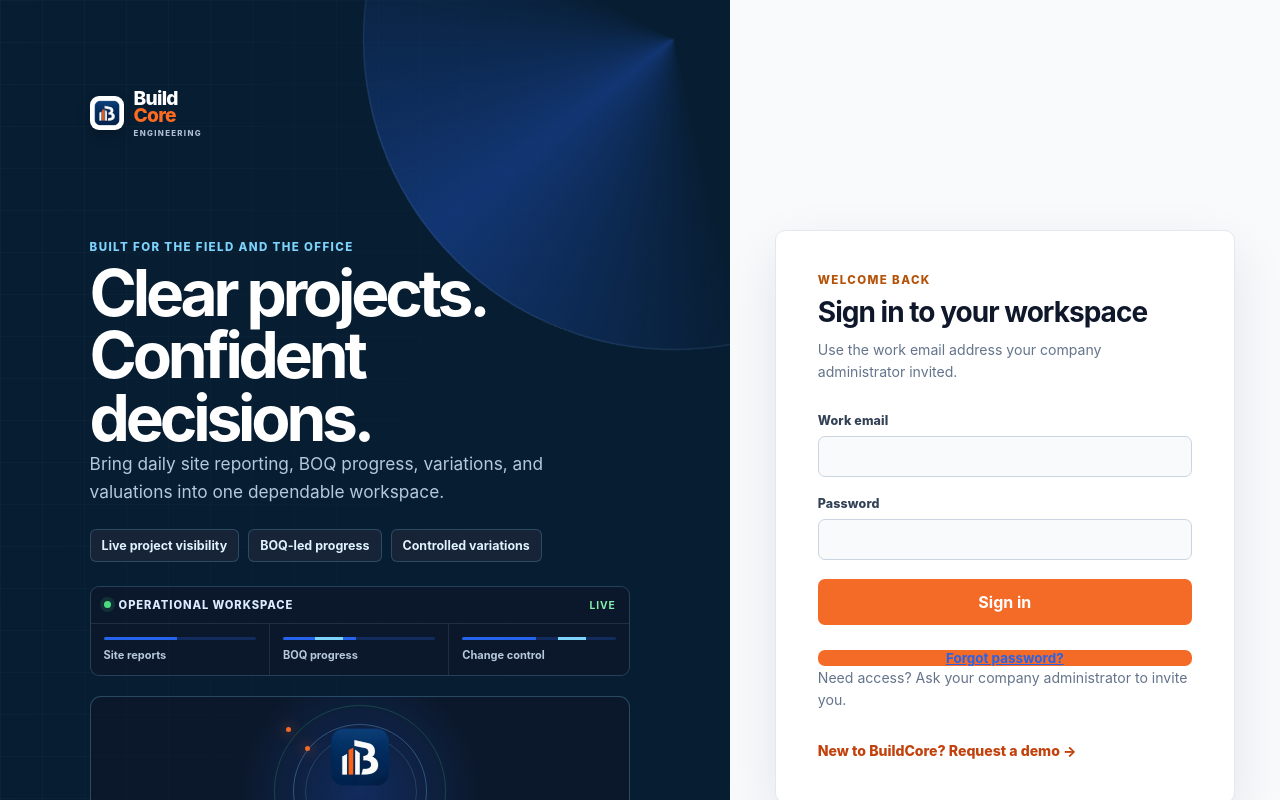
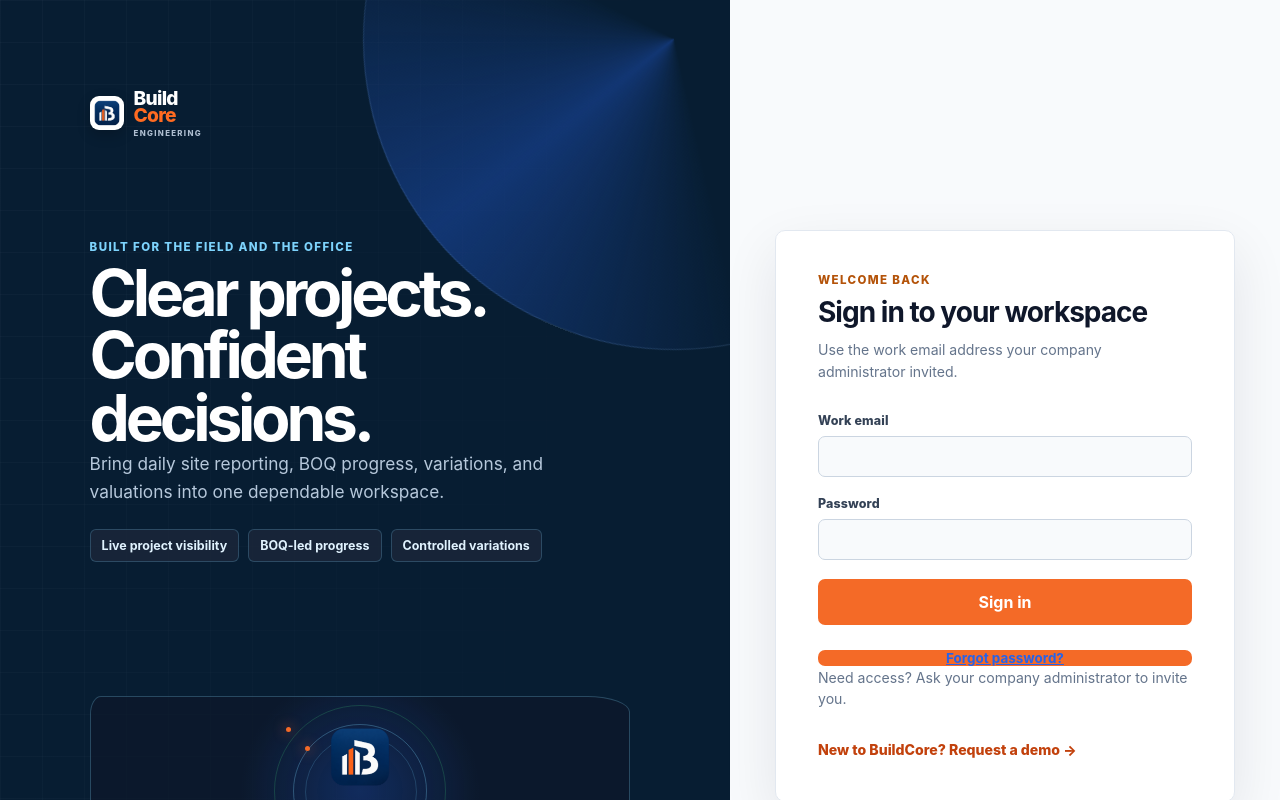
Before and after one commit to powerEjike/engplatform2, a Next.js app in the folder apps/web/: page /login in a window 1280 px wide. Shown: the top 800 px of the page. Built offline with nearby package versions, Linux system fonts and the light colour scheme; no server answers.

Commit message:
feat: add morph transition to sign in

```diff
--- a/apps/web/src/app/globals.css
+++ b/apps/web/src/app/globals.css
@@ -1136,3 +1136,28 @@ body { background: var(--bc-bg); color: var(--bc-navy); }
 @keyframes demo-orbit { to { transform: rotate(360deg); } }
 @media (prefers-reduced-motion: reduce) { .demo-introduction::after { animation: none; } }
 @media (max-width: 800px) { .demo-introduction { background-size: 28px 28px; } .demo-introduction::after { height: 270px; right: -110px; top: -130px; width: 270px; } }
+
+/* A short morph-in makes the sign-in surface feel alive without delaying access. */
+.login-intro-content { animation: login-content-reveal .7s cubic-bezier(.2, .9, .25, 1) both; }
+.login-panel { animation: login-panel-morph .76s cubic-bezier(.22, .9, .25, 1) both; }
+.login-brand-visual { animation: login-visual-morph 9s ease-in-out infinite alternate; }
+.login-live-board { animation: login-board-reveal .72s .2s cubic-bezier(.2, .9, .25, 1) both; }
+.login-panel form label { animation: login-field-reveal .4s cubic-bezier(.2, .9, .25, 1) both; }
+.login-panel form label:nth-of-type(1) { animation-delay: .28s; }
+.login-panel form label:nth-of-type(2) { animation-delay: .36s; }
+.login-panel form button { animation: login-field-reveal .4s .44s cubic-bezier(.2, .9, .25, 1) both; }
+@keyframes login-panel-morph {
+  0% { border-radius: 46% 54% 42% 58% / 20% 24% 76% 80%; opacity: 0; transform: translateX(34px) scale(.95); }
+  62% { border-radius: 18px 34px 18px 28px / 24px 18px 28px 22px; opacity: 1; transform: translateX(-3px) scale(1.01); }
+  100% { border-radius: 10px; opacity: 1; transform: translateX(0) scale(1); }
+}
+@keyframes login-content-reveal { from { opacity: 0; transform: translateY(18px); } to { opacity: 1; transform: translateY(0); } }
+@keyframes login-board-reveal { from { clip-path: inset(0 100% 0 0 round 9px); opacity: 0; } to { clip-path: inset(0 0 0 0 round 9px); opacity: 1; } }
+@keyframes login-field-reveal { from { opacity: 0; transform: translateY(8px); } to { opacity: 1; transform: translateY(0); } }
+@keyframes login-visual-morph {
+  0%, 100% { border-radius: 11px 42px 18px 34px / 18px 16px 44px 25px; }
+  50% { border-radius: 38px 12px 44px 15px / 25px 40px 16px 42px; }
+}
+@media (prefers-reduced-motion: reduce) {
+  .login-intro-content, .login-panel, .login-brand-visual, .login-live-board, .login-panel form label, .login-panel form button { animation: none !important; }
+}
```
